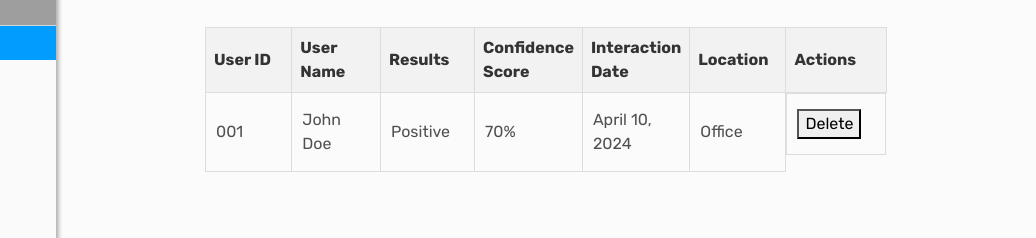
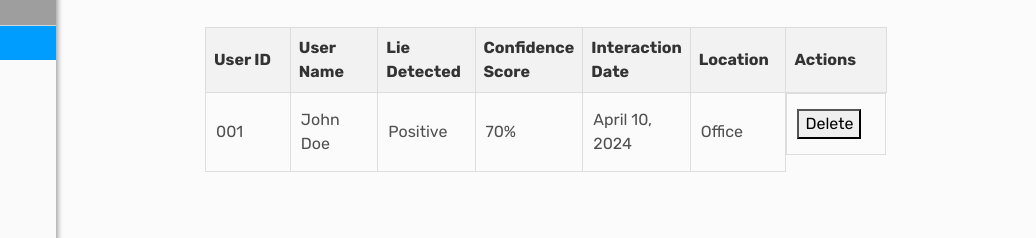
Before and after one commit to Empsy1999/Facial-Recognition, a plain HTML site: page admin/Manage recognition.html in a window 1280 px wide. Shown: the part 194-432 px from the top of the page, 244-1280 px from the left. Drawn offline with nearby package versions, Linux system fonts and the light colour scheme; grey boxes are pictures that could not be loaded; files whose address does not match are found by name.

Commit message:
Update Manage recognition.html

```diff
--- a/admin/Manage recognition.html
+++ b/admin/Manage recognition.html
@@ -470,7 +470,7 @@
                                     <tr>
                                         <th>User ID</th>
                                         <th>User Name</th>
-                                        <th>Results</th>
+                                        <th>Lie Detected</th>
                                         <th>Confidence Score</th>
                                         <th>Interaction Date</th>
                                         <th>Location</th>
```
